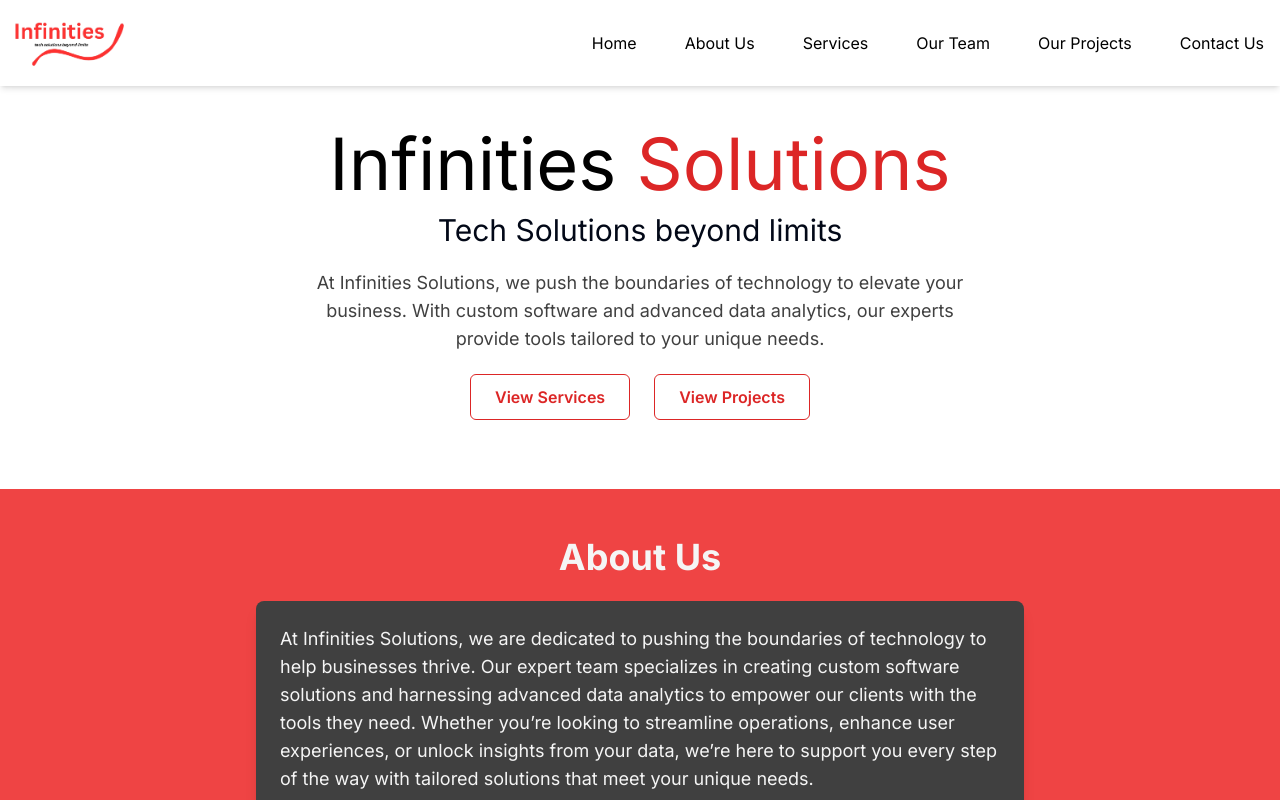
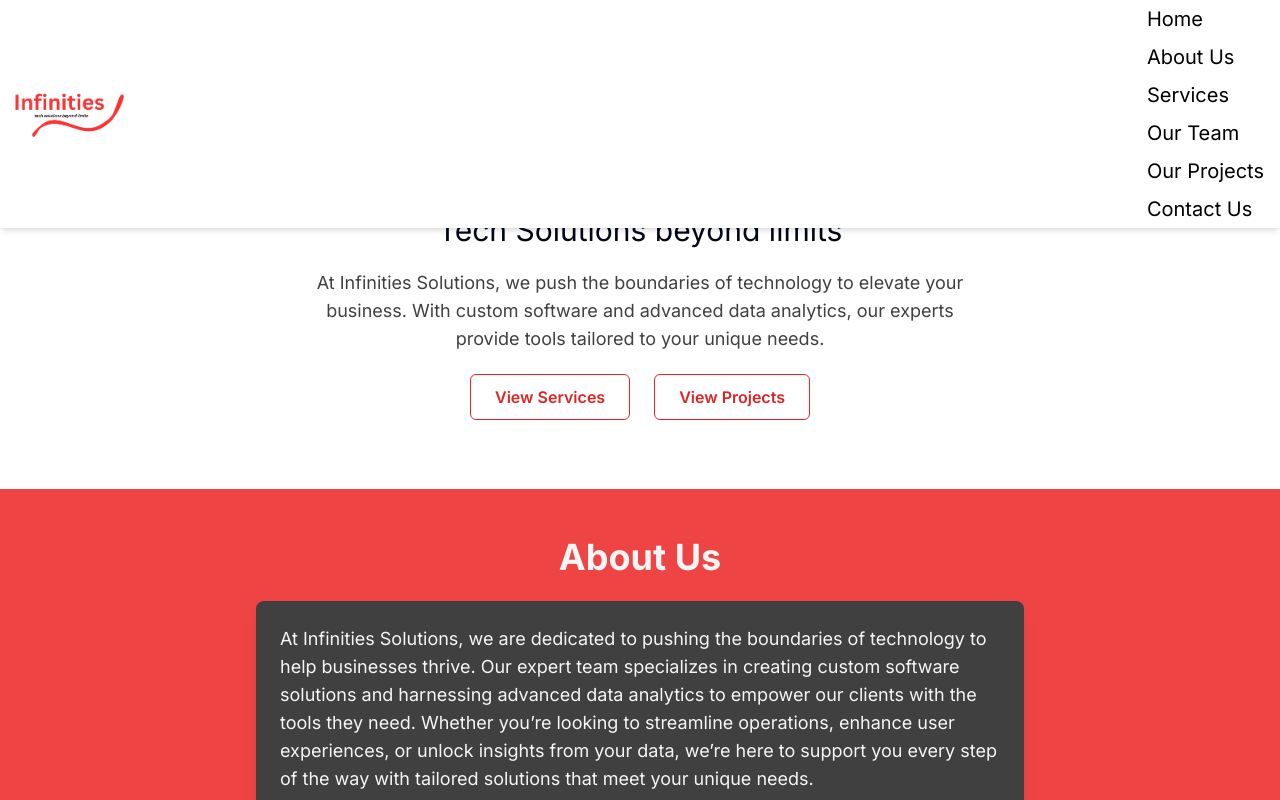
Before and after one commit to ahmeddkhann/Infinities-Solutions, a Next.js app: page / in a window 1280 px wide. Shown: the top 800 px of the page. Built offline with nearby package versions, Linux system fonts and the light colour scheme.

Commit message:
changes in navbar

```diff
--- a/src/app/navbar.js
+++ b/src/app/navbar.js
@@ -21,34 +21,39 @@ const Navbar = () => {
     setIsOpen(!isOpen);
   };
 
+  const closeMenu = () => {
+    setIsOpen(false);
+  };
+
   return (
     <nav
       className={`fixed top-0 left-0 w-full shadow-md flex items-center justify-between px-2 transition-all duration-300 ${
         scrolled ? 'bg-white' : 'bg-white'
-      }  z-50`}
+      } z-50`}
     >
-      <div className="flex items-center">
-        <Image src={navImage.image} width={120} height={80} alt="logo" />
-      </div>
-
       {/* Toggle button for small screens */}
       <div className="sm:hidden">
-        <button onClick={toggleMenu} className="p-2 text-black">
+        <button onClick={toggleMenu} className="px-3 py-6 text-2xl text-black z-50 relative">
           {isOpen ? '✖' : '☰'}
         </button>
       </div>
 
-      {/* Navigation Links */}
+      {/* Logo on small screens should be on the right */}
+      <div className="hidden sm:flex items-center">
+        <Image src={navImage.image} width={120} height={80} alt="logo" />
+      </div>
+
+      {/* Full-screen menu overlay for small screens */}
       <div
-        className={`flex-col sm:flex-row space-y-6 sm:space-y-0 sm:flex ${
+        className={`fixed inset-0 bg-white flex flex-col items-center justify-center space-y-6 sm:space-y-0 sm:flex-row ${
           isOpen ? 'flex' : 'hidden'
-        } transition-all duration-300`}
+        } sm:static sm:bg-transparent sm:flex sm:items-center transition-all duration-300`}
       >
-        <div className="flex flex-col sm:flex-row sm:space-x-8">
+        <div className={`flex-col items-start sm:flex-row `}>
   {navItems.map((navItem, index) => (
-            <Link key={index} href={navItem.link}>
+    <Link key={index} href={navItem.link} onClick={closeMenu}>
       <p
-                className="text-black px-2 py-1 relative cursor-pointer
+        className="text-black text-[20px] px-2 py-1 relative cursor-pointer
           after:content-[''] after:absolute after:bottom-0 after:left-0
           after:h-[2px] after:bg-red-600 after:w-0 after:transition-all after:duration-300
           hover:after:w-full"
@@ -58,6 +63,12 @@ const Navbar = () => {
     </Link>
   ))}
 </div>
+
+      </div>
+
+      {/* Logo for larger screens */}
+      <div className="sm:hidden absolute right-2">
+        <Image src={navImage.image} width={120} height={80} alt="logo" />
       </div>
     </nav>
   );
```
Also changed, not shown: public/ahmedkhan.png (added). Lines whose indentation alone changed are shown as unchanged.
